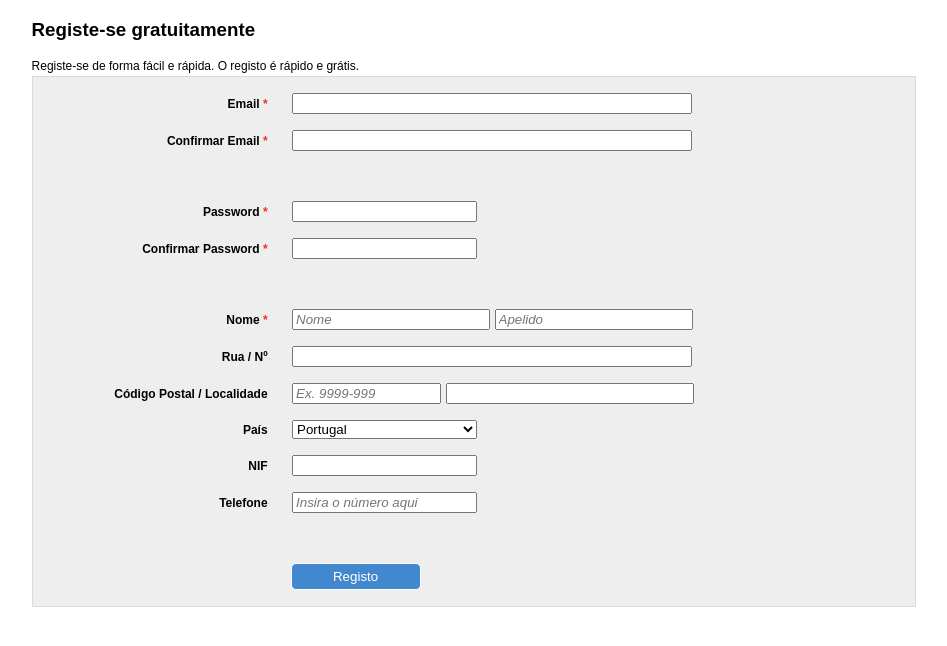
After one commit to lsmelan/registration-form, a PHP site: template views/form.html.twig in a window 1280 px wide. The commit adds this page. Shown: the top 646 px of the page, without its empty margins (166-1113 px from the left). Run offline with PHP 8.4, Linux system fonts and the light colour scheme; the template is opened without the code that fills it, so the values that code supplies are empty; some libraries are stand-ins or nearby versions.

Commit message:
Created form for registration

```diff
--- /dev/null
+++ b/public/css/style.css
@@ -0,0 +1,66 @@
+.content {
+    width: 70%;margin-left: auto;
+    margin-right: auto;
+    font-family: Arial, Helvetica, sans-serif;
+}
+
+::-webkit-input-placeholder { /* Chrome/Opera/Safari */
+    font-style: italic;
+}
+
+::-moz-placeholder { /* Firefox 19+ */
+    font-style: italic;
+}
+
+:-ms-input-placeholder { /* IE 10+ */
+    font-style: italic;
+}
+
+:-moz-placeholder { /* Firefox 18- */
+    font-style: italic;
+}
+
+label.text {
+    width: 155px;
+    display: inline-block;
+    font-size: 12px;
+    font-weight: bold;
+    text-align: right;
+    margin-right: 20px;
+    margin-left: 80px;
+}
+
+label.required:after { content:" *";color: #e32; }
+
+div.form {
+    border: 1px solid #ded8d8;
+    background-color: #eeeeee;
+}
+
+.default-size {
+    width: 400px;
+}
+
+.medium-size {
+    width: 185px;
+}
+
+input {
+    box-sizing: border-box;
+}
+
+div.title {
+    font-size: 12px;
+    margin-bottom: 3px;
+}
+
+.btn {
+    background-color: #4288CE;
+    color: #ffffff;
+    width: 130px;
+    margin-left: 258px;
+    border-radius: 5px;
+    border: 1px solid #ffffff;
+    padding-bottom: 5px;
+    padding-top: 5px;
+}
--- a/public/index.php
+++ b/public/index.php
@@ -1,2 +1,3 @@
 <?php
+
 require __DIR__ . '/../src/Bootstrap.php';
--- a/src/Controllers/Homepage.php
+++ b/src/Controllers/Homepage.php
@@ -23,9 +23,7 @@ class Homepage
 
         }
 
-        $html = $this->renderer->render('homepage', [
-           'hello' => 'Hello World!'
-        ]);
+        $html = $this->renderer->render('form');
 
         return new Response($html);
     }
--- a/src/View/Renderer.php
+++ b/src/View/Renderer.php
@@ -6,5 +6,5 @@ interface Renderer
 {
     const FILES_PATH = "../../views";
 
-    public function render($name, array $data);
+    public function render($name, array $data = []);
 }
--- a/src/View/TwigRenderer.php
+++ b/src/View/TwigRenderer.php
@@ -16,7 +16,7 @@ class TwigRenderer implements Renderer
         ));
     }
 
-    public function render($name, array $data)
+    public function render($name, array $data = [])
     {
         return $this->twig->render("{$name}.html.twig", $data);
     }
--- a/views/base.html.twig
+++ b/views/base.html.twig
@@ -3,11 +3,15 @@
     <head>
         <meta charset="UTF-8" />
         <title>{% block title %}Formulário de Registo{% endblock %}</title>
-        {% block stylesheets %} {% endblock %}
+        {% block stylesheets %}
+            <link rel="stylesheet" href="css/style.css" />
+        {% endblock %}
 
         {% block javascripts %} {% endblock %}
     </head>
     <body>
-    {% block body %}{% endblock %}
+        <div class="content">
+            {% block body %}{% endblock %}
+        </div>
     </body>
 </html>
--- /dev/null
+++ b/views/form.html.twig
@@ -0,0 +1,60 @@
+{% extends 'base.html.twig' %}
+
+{% block body %}
+    <h3>Registe-se gratuitamente</h3>
+    <div class="title">Registe-se de forma fácil e rápida. O registo é rápido e grátis.</div>
+    <div class="form">
+        <form method="POST" name="regForm" id="regForm" action="">
+            <p>
+                <label class="text required" for="email">Email</label>
+                <input type="text" id="email" name="email" maxlength="50" class="default-size">
+            </p>
+            <p>
+                <label class="text required" for="email-conf">Confirmar Email</label>
+                <input type="text" id="email-conf" name="email-conf" maxlength="50" class="default-size">
+            </p>
+            <br>
+            <p>
+                <label class="text required" for="password">Password</label>
+                <input type="text" id="password" name="password" maxlength="30" class="medium-size">
+            </p>
+            <p>
+                <label class="text required" for="password-conf">Confirmar Password</label>
+                <input type="text" id="password-conf" name="password-conf" maxlength="30" class="medium-size">
+            </p>
+            <br>
+            <p>
+                <label class="text required">Nome</label>
+                <input type="text" id="name" name="name" maxlength="50" placeholder="Nome" style="width:198px;">
+                <input type="text" id="surname" name="surname" maxlength="50" placeholder="Apelido" style="width:198px;">
+            </p>
+            <p>
+                <label class="text" for="address">Rua / Nº</label>
+                <input type="text" id="address" name="address" maxlength="50" class="default-size">
+            </p>
+            <p>
+                <label class="text">Código Postal / Localidade</label>
+                <input type="text" id="postcode" name="postcode" maxlength="15" placeholder="Ex. 9999-999" style="width:149px;">
+                <input type="text" id="city" name="city" maxlength="35" style="width:248px;">
+            </p>
+            <p>
+                <label class="text" for="country">País</label>
+                <select name="country" id="country" class="medium-size">
+                    <option value="1">Portugal</option>
+                </select>
+            </p>
+            <p>
+                <label class="text" for="nif">NIF</label>
+                <input type="text" id="nif" name="nif" maxlength="15" class="medium-size">
+            </p>
+            <p>
+                <label class="text" for="telephone">Telefone</label>
+                <input type="text" id="telephone" name="telephone" maxlength="15" placeholder="Insira o número aqui" class="medium-size">
+            </p>
+            <br>
+            <p>
+                <input type="submit" id="submit" name="submit" value="Registo" class="btn">
+            </p>
+        </form>
+    </div>
+{% endblock %}
--- a/views/homepage.html.twig
+++ /dev/null
@@ -1,5 +0,0 @@
-{% extends 'base.html.twig' %}
-
-{% block body %}
-{{ hello }}
-{% endblock %}
```
